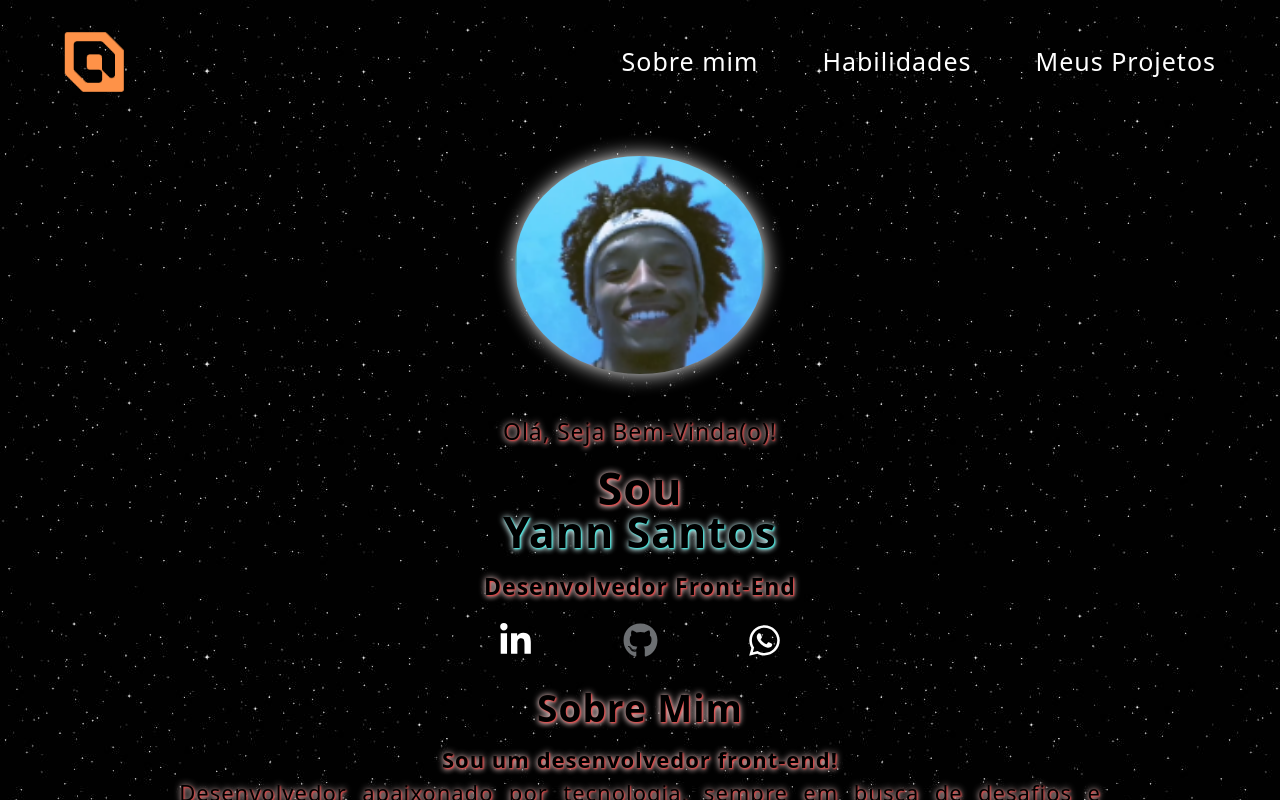
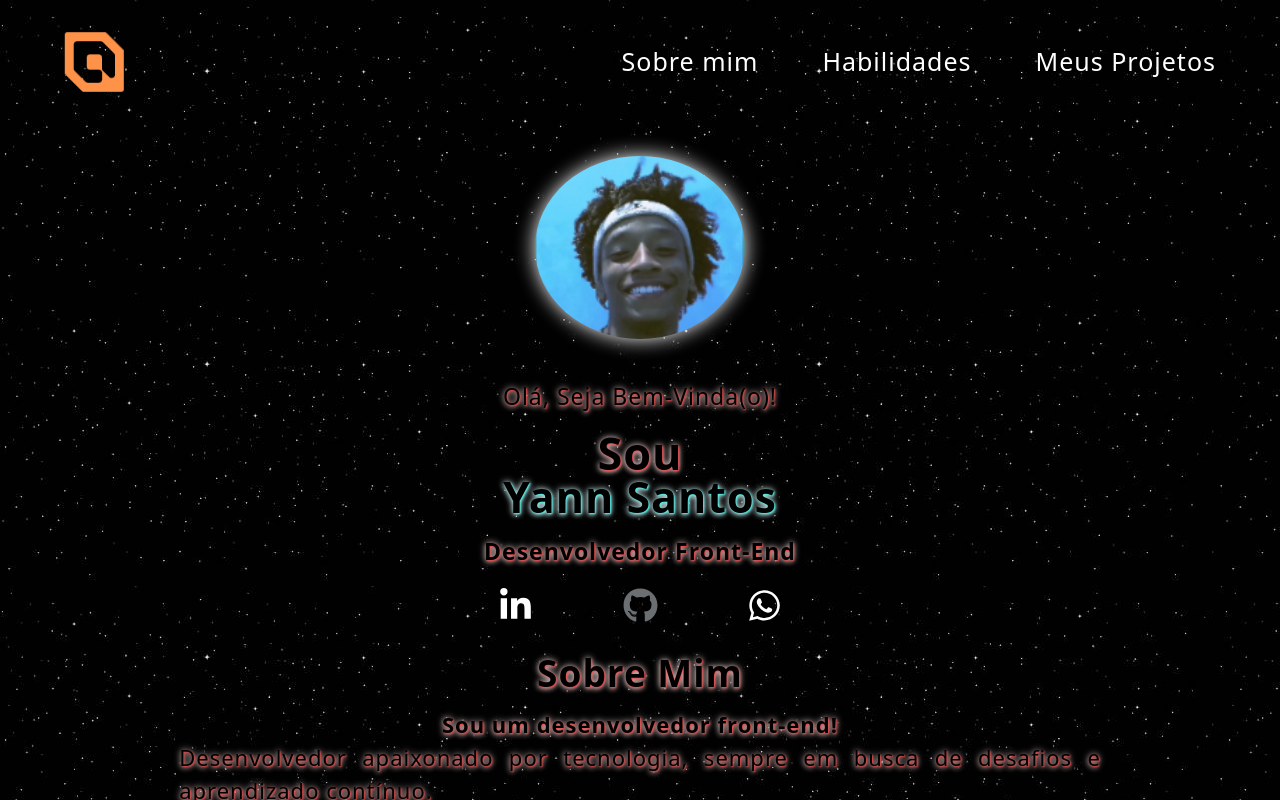
Before and after one commit to YannDarkz/portfolio-react, a React (Vite) app: page / in a window 1280 px wide. Shown: the top 800 px of the page. Built offline with nearby package versions, Linux system fonts and the light colour scheme; a web font is replaced by a local one.

Commit message:
styles: main scss

```diff
--- a/src/components/main/main.module.scss
+++ b/src/components/main/main.module.scss
@@ -5,7 +5,7 @@
     margin-top: 8vh;
 
     img {
-        width: 180px;
+        width: 140px;
         border-radius: 50%;
         filter: drop-shadow(0px 0px 10px #fcfcfc);
         // border: solid 1px #fff;
@@ -110,7 +110,7 @@
 
     @media (min-width: 1080px) {
         img {
-            width: 25rem;
+            width: 21rem;
         }
 
         h3,
```
